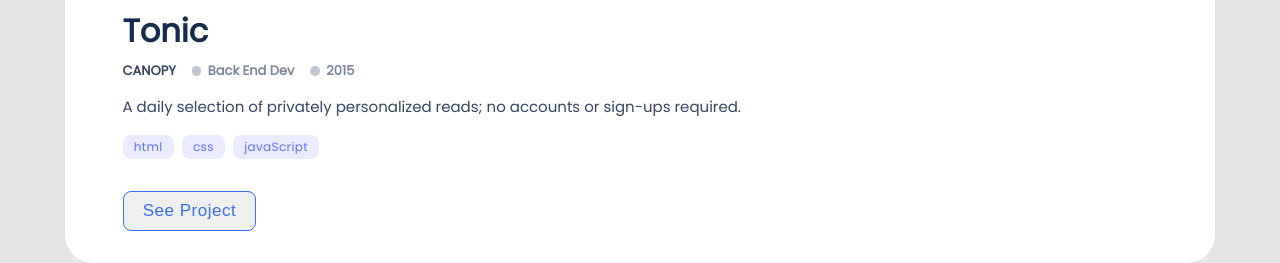
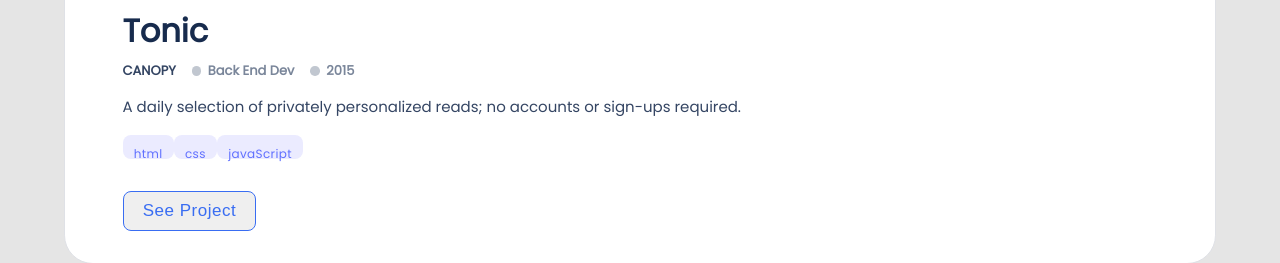
Before and after one commit to Yidnekachew-cmd/Personal-Portfolio, a website: page index.html in a window 1280 px wide. Shown: the part 1400-1663 px from the top of the page. Drawn offline with Linux system fonts and the light colour scheme; files whose address does not match are found by name.

Commit message:
Add float for positioning lang class

```diff
--- a/css/mobile.css
+++ b/css/mobile.css
@@ -198,10 +198,6 @@
 }
 
 .card-content .card-lang {
-  display: flex;
-  flex-direction: row;
-  gap: 0.5rem;
-  justify-content: flex-start;
   list-style-type: none;
   font-weight: 500;
   font-size: 12px;
@@ -213,8 +209,7 @@
 }
 
 .card-lang .lang {
-  display: flex;
-  justify-content: center;
+  float: left;
   background: #ebebff;
   border-radius: 8px;
   width: min-content;
```
